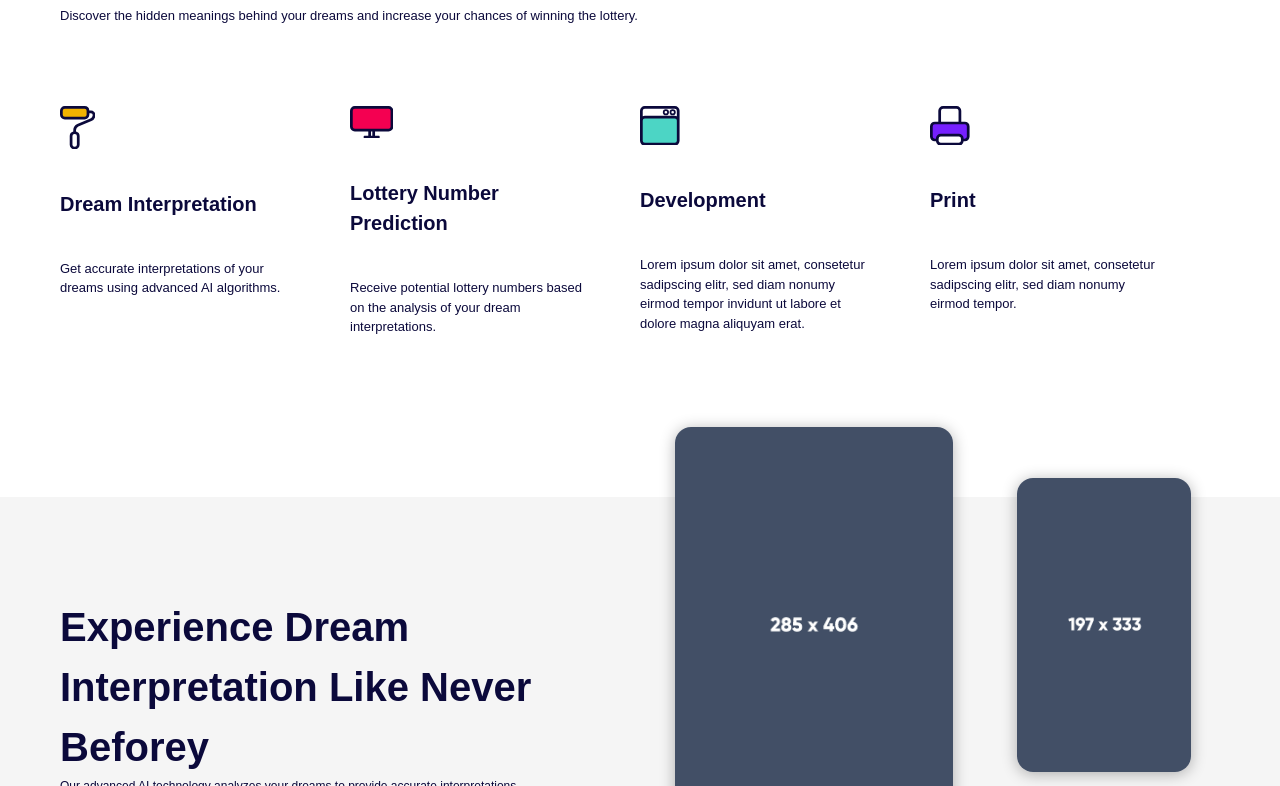
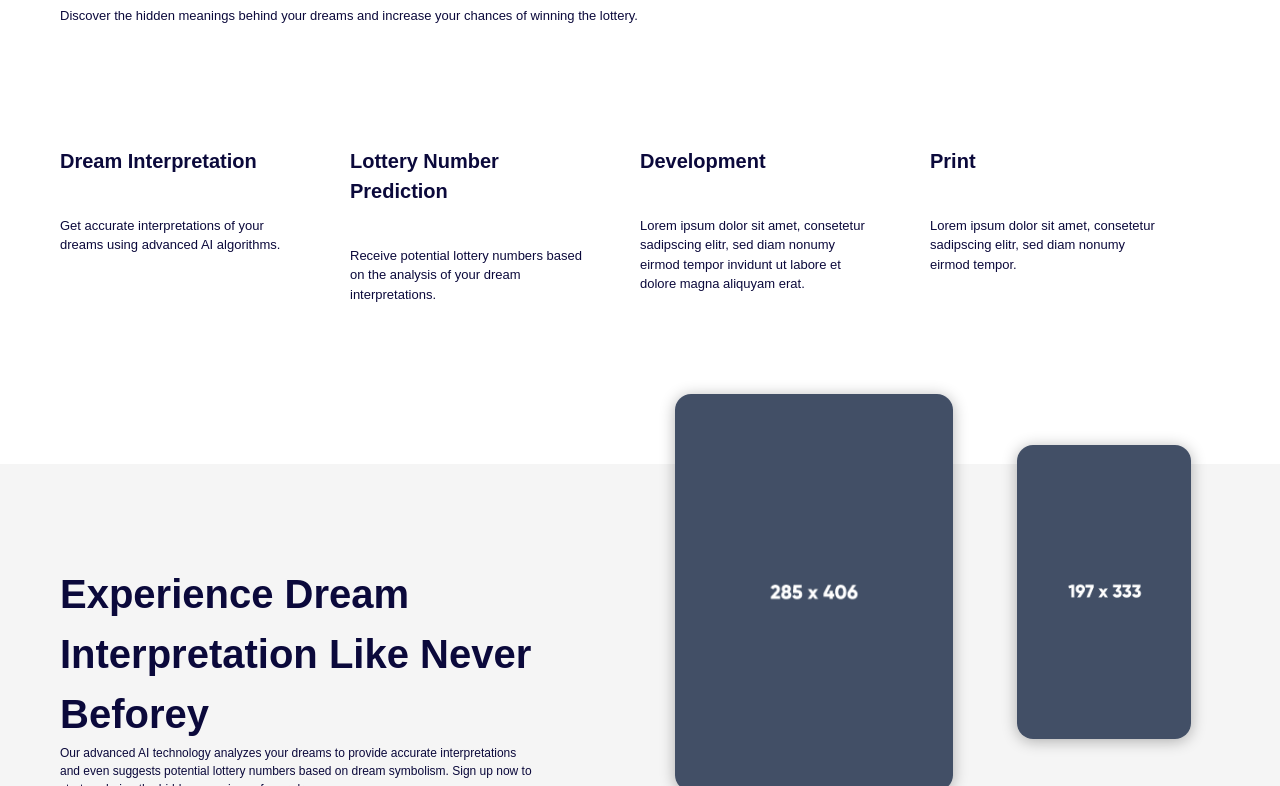
Before and after one commit to bluevisionai/Dream-ai_website_v2, a React (Create React App) app: page /home in a window 1280 px wide. Shown: the part 954-1740 px from the top of the page. Built offline with nearby package versions, Linux system fonts and the light colour scheme.

Commit message:
features update

```diff
--- a/src/components/Elements/ServiceBox.js
+++ b/src/components/Elements/ServiceBox.js
@@ -1,36 +1,36 @@
 import React from "react";
 import styled from "styled-components";
 // Assets
-import RollerIcon from "../../assets/svg/Services/RollerIcon";
-import MonitorIcon from "../../assets/svg/Services/MonitorIcon";
-import BrowserIcon from "../../assets/svg/Services/BrowserIcon";
-import PrinterIcon from "../../assets/svg/Services/PrinterIcon";
+// import RollerIcon from "../../assets/svg/Services/RollerIcon";
+// import MonitorIcon from "../../assets/svg/Services/MonitorIcon";
+// import BrowserIcon from "../../assets/svg/Services/BrowserIcon";
+// import PrinterIcon from "../../assets/svg/Services/PrinterIcon";
 
 export default function ServiceBox({icon, title, subtitle}) {
-  let getIcon;
+  // let getIcon;
 
-  switch (icon) {
-    case "roller":
-      getIcon = <RollerIcon />;
-      break;
-    case "monitor":
-      getIcon = <MonitorIcon />;
-      break;
-    case "browser":
-      getIcon = <BrowserIcon />;
-      break;
-    case "printer":
-      getIcon = <PrinterIcon />;
-      break;
-    default:
-      getIcon = <RollerIcon />;
-      break;
-  }
+  // switch (icon) {
+  //   case "roller":
+  //     getIcon = <RollerIcon />;
+  //     break;
+  //   case "monitor":
+  //     getIcon = <MonitorIcon />;
+  //     break;
+  //   case "browser":
+  //     getIcon = <BrowserIcon />;
+  //     break;
+  //   case "printer":
+  //     getIcon = <PrinterIcon />;
+  //     break;
+  //   default:
+  //     getIcon = <RollerIcon />;
+  //     break;
+  // }
 
 
   return (
     <Wrapper className="flex flexColumn">
-      <IconStyle>{getIcon}</IconStyle>
+      {/* <IconStyle>{getIcon}</IconStyle> */}
       <TitleStyle className="font20 extraBold">{title}</TitleStyle>
       <SubtitleStyle className="font13">{subtitle}</SubtitleStyle>
     </Wrapper>
@@ -40,11 +40,11 @@ export default function ServiceBox({icon, title, subtitle}) {
 const Wrapper = styled.div`
   width: 100%;
 `;
-const IconStyle = styled.div`
-  @media (max-width: 860px) {
-    margin: 0 auto;
-  }
-`;
+// const IconStyle = styled.div`
+//   @media (max-width: 860px) {
+//     margin: 0 auto;
+//   }
+// `;
 const TitleStyle = styled.h2`
   width: 100%;
   max-width: 300px;
--- a/src/components/Sections/Features.jsx
+++ b/src/components/Sections/Features.jsx
@@ -29,27 +29,31 @@ export default function Features() {
 			<ServiceBoxRow className="flex">
 				<ServiceBoxWrapper>
 					<ServiceBox
-				icon="roller"
+						// icon="roller"
 						title="Dream Interpretation"
 						subtitle="Get accurate interpretations of your dreams using advanced AI algorithms."
 					/>
 				</ServiceBoxWrapper>
 				<ServiceBoxWrapper>
 					<ServiceBox
-				icon="monitor"
+						// icon="monitor"
 						title="Lottery Number Prediction"
 						subtitle="Receive potential lottery numbers based on the analysis of your dream interpretations."
 					/>
 				</ServiceBoxWrapper>
 				<ServiceBoxWrapper>
 					<ServiceBox
-				icon="browser"
+						// icon="browser"
 						title="Development"
 						subtitle="Lorem ipsum dolor sit amet, consetetur sadipscing elitr, sed diam nonumy eirmod tempor invidunt ut labore et dolore magna aliquyam erat."
 					/>
 				</ServiceBoxWrapper>
 				<ServiceBoxWrapper>
-				<ServiceBox icon="printer" title="Print" subtitle="Lorem ipsum dolor sit amet, consetetur sadipscing elitr, sed diam nonumy eirmod tempor." />
+					<ServiceBox
+						// icon="printer"
+						title="Print"
+						subtitle="Lorem ipsum dolor sit amet, consetetur sadipscing elitr, sed diam nonumy eirmod tempor."
+					/>
 				</ServiceBoxWrapper>
 			</ServiceBoxRow>
 		</div>
--- a/src/components/Sections/Gallery.jsx
+++ b/src/components/Sections/Gallery.jsx
@@ -88,7 +88,7 @@ export default function Gallery() {
           <Advertising className="flexSpaceCenter">
             <AddLeft>
               <AddLeftInner>
-                <ImgWrapper className="flexCenter">
+                <ImgWrapper className="flexCenter radius8">
                   <Img className="radius8" src={Laptop} alt="add" />
                 </ImgWrapper>
               </AddLeftInner>
```
Lines whose indentation alone changed are shown as unchanged.
